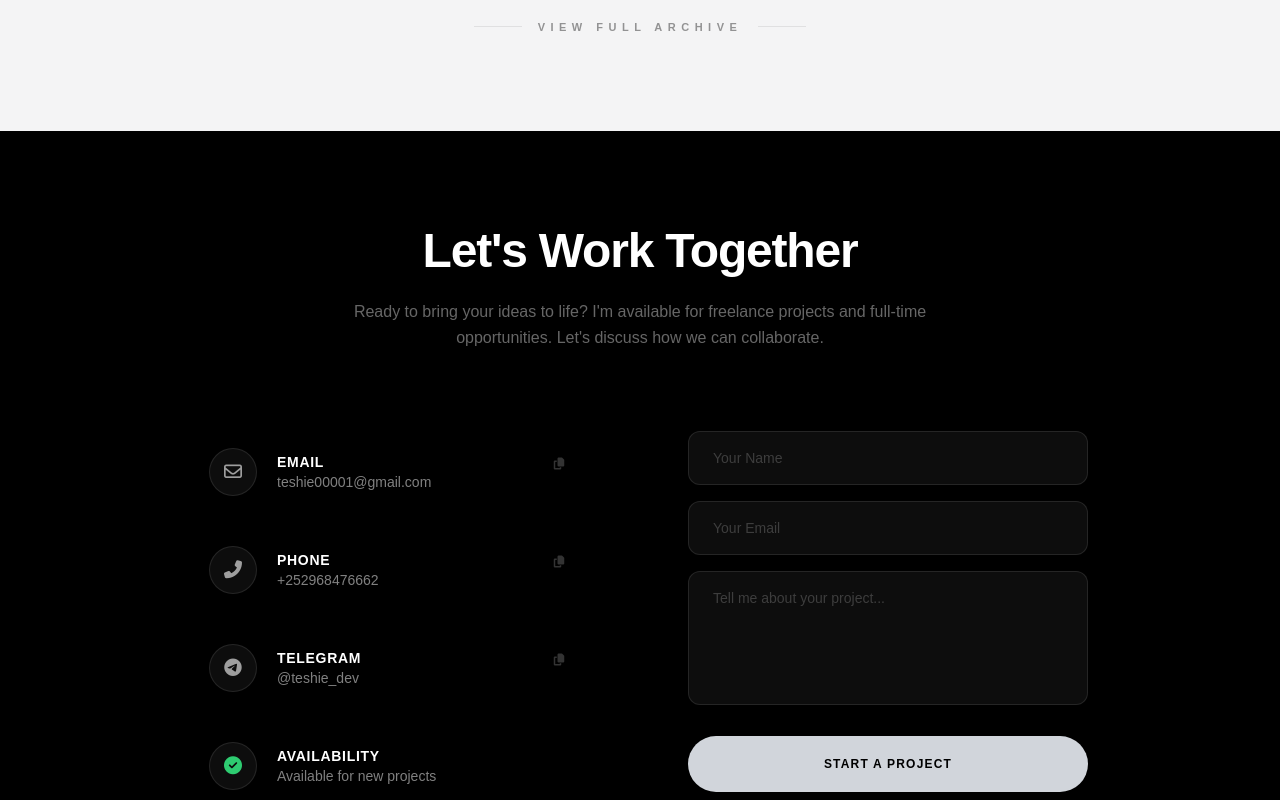
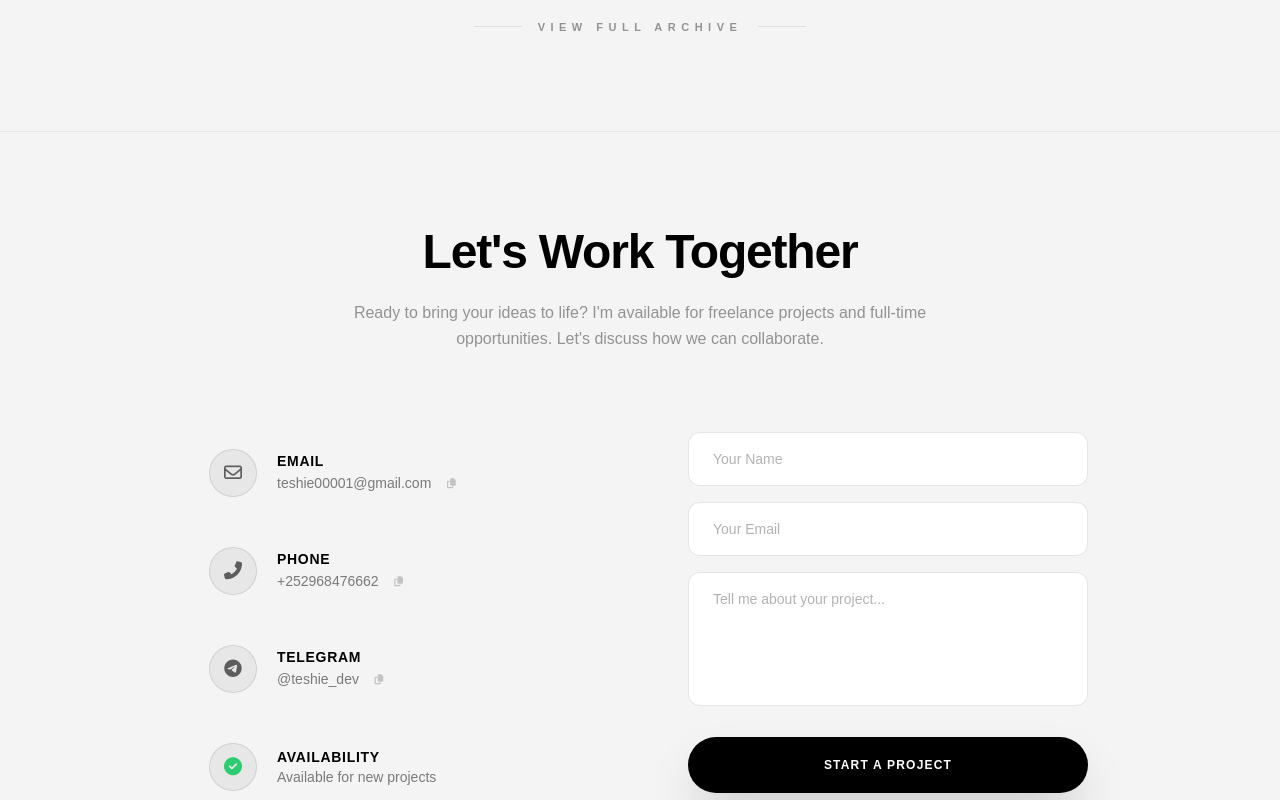
Before and after one commit to teshx/Newportifolio, a Next.js app: page / in a window 1280 px wide. Shown: the part 4200-5000 px from the top of the page. Built offline with nearby package versions, Linux system fonts and the light colour scheme.

Commit message:
correcting light mode and copy button

```diff
--- a/src/app/components/Contact.tsx
+++ b/src/app/components/Contact.tsx
@@ -20,42 +20,42 @@ const ContactInfoItem: React.FC<{
     return (
         <div
             onClick={handleCopy}
-            className={`flex items-center justify-between p-4 rounded-2xl border border-transparent transition-all duration-300 group ${copyable ? 'cursor-pointer hover:bg-white/[0.03] hover:border-white/5' : ''}`}
+            className={`flex items-center p-4 rounded-2xl border border-transparent transition-all duration-300 group ${copyable ? 'cursor-pointer hover:bg-black/[0.03] dark:hover:bg-white/[0.03] hover:border-black/5 dark:hover:border-white/5' : ''}`}
         >
-            <div className="flex items-center gap-5">
-                <div className={`w-12 h-12 rounded-full border border-white/10 flex items-center justify-center bg-white/5 transition-all duration-300 group-hover:border-[#2ecc71]/50 ${highlight ? 'text-[#2ecc71]' : 'text-white/60'}`}>
+            <div className={`w-12 h-12 rounded-full border border-black/10 dark:border-white/10 flex items-center justify-center bg-black/5 dark:bg-white/5 transition-all duration-300 group-hover:border-[#2ecc71]/50 ${highlight ? 'text-[#2ecc71]' : 'text-black/60 dark:text-white/60'} mr-5`}>
                 <i className={`${icon} text-lg transition-all`}></i>
             </div>
+
             <div className="flex flex-col">
-                    <span className="text-sm font-bold text-white uppercase tracking-wider">{title}</span>
-                    <span className="text-white/50 text-sm font-light break-all">{detail}</span>
+                <span className="text-sm font-bold text-black dark:text-white uppercase tracking-wider">{title}</span>
+                <div className="flex items-center gap-2">
+                    <span className="text-black/50 dark:text-white/50 text-sm font-light break-all">{detail}</span>
+                    {copyable && (
+                        <div className="relative">
+                            <div className={`w-6 h-6 flex items-center justify-center rounded-md transition-all duration-300 ${copied ? 'bg-[#2ecc71]/20 text-[#2ecc71]' : 'text-black/20 dark:text-white/20 group-hover:text-black/40 dark:group-hover:text-white/40'}`}>
+                                <i className={`fas ${copied ? 'fa-check' : 'fa-copy'} text-[10px]`}></i>
                             </div>
-            </div>
-
-            {copyable && (
-                <div className="flex flex-col items-end gap-1">
-                    <div className={`w-8 h-8 flex items-center justify-center rounded-lg transition-all duration-300 ${copied ? 'bg-[#2ecc71]/20 text-[#2ecc71]' : 'text-white/20 group-hover:text-white/40 bg-white/0 group-hover:bg-white/5'}`}>
-                        <i className={`fas ${copied ? 'fa-check' : 'fa-copy'} text-xs`}></i>
-                    </div>
-                    <span className={`text-[8px] font-mono tracking-widest transition-opacity duration-300 ${copied ? 'text-[#2ecc71] opacity-100' : 'opacity-0'}`}>
+                            <span className={`absolute left-full ml-2 top-1/2 -translate-y-1/2 text-[8px] font-mono tracking-widest transition-opacity duration-300 pointer-events-none whitespace-nowrap ${copied ? 'text-[#2ecc71] opacity-100' : 'opacity-0'}`}>
                                 COPIED
                             </span>
                         </div>
                     )}
+                </div>
+            </div>
         </div>
     );
 };
 
 const Contact: React.FC = () => {
     return (
-        <section id="contact" className="py-24 px-[10vw] lg:px-[15vw] bg-black">
+        <section id="contact" className="py-24 px-[10vw] lg:px-[15vw] bg-transparent border-t border-black/5 dark:border-white/5">
             <div className="max-w-7xl mx-auto">
                 {/* Header Section */}
                 <div className="text-center max-w-2xl mx-auto mb-20 space-y-6">
-                    <h2 className="text-4xl md:text-5xl font-black text-white tracking-tight">
+                    <h2 className="text-4xl md:text-5xl font-black text-black dark:text-white tracking-tight">
                         Let's Work Together
                     </h2>
-                    <p className="text-white/40 text-sm md:text-base leading-relaxed font-light">
+                    <p className="text-black/40 dark:text-white/40 text-sm md:text-base leading-relaxed font-light">
                         Ready to bring your ideas to life? I'm available for freelance projects and full-time opportunities. Let's discuss how we can collaborate.
                     </p>
                 </div>
@@ -96,21 +96,21 @@ const Contact: React.FC = () => {
                             <input
                                 type="text"
                                 placeholder="Your Name"
-                                className="w-full bg-white/5 border border-white/10 rounded-xl px-6 py-4 text-white text-sm focus:outline-none focus:border-[#2ecc71] transition-all placeholder:text-white/20"
+                                className="w-full bg-white dark:bg-white/5 border border-black/10 dark:border-white/10 rounded-xl px-6 py-4 text-black dark:text-white text-sm focus:outline-none focus:border-[#2ecc71] transition-all placeholder:text-black/30 dark:placeholder:text-white/20"
                             />
                             <input
                                 type="email"
                                 placeholder="Your Email"
-                                className="w-full bg-white/5 border border-white/10 rounded-xl px-6 py-4 text-white text-sm focus:outline-none focus:border-[#2ecc71] transition-all placeholder:text-white/20"
+                                className="w-full bg-white dark:bg-white/5 border border-black/10 dark:border-white/10 rounded-xl px-6 py-4 text-black dark:text-white text-sm focus:outline-none focus:border-[#2ecc71] transition-all placeholder:text-black/30 dark:placeholder:text-white/20"
                             />
                             <textarea
                                 placeholder="Tell me about your project..."
                                 rows={5}
-                                className="w-full bg-white/5 border border-white/10 rounded-xl px-6 py-4 text-white text-sm focus:outline-none focus:border-[#2ecc71] transition-all placeholder:text-white/20 resize-none"
+                                className="w-full bg-white dark:bg-white/5 border border-black/10 dark:border-white/10 rounded-xl px-6 py-4 text-black dark:text-white text-sm focus:outline-none focus:border-[#2ecc71] transition-all placeholder:text-black/30 dark:placeholder:text-white/20 resize-none"
                             ></textarea>
                         </div>
 
-                        <button className="w-full py-5 bg-[#d1d5db] hover:bg-white text-black font-black uppercase tracking-widest text-xs rounded-full transition-all transform active:scale-[0.98] shadow-2xl">
+                        <button className="w-full py-5 bg-black dark:bg-[#d1d5db] hover:bg-zinc-800 dark:hover:bg-white text-white dark:text-black font-black uppercase tracking-widest text-xs rounded-full transition-all transform active:scale-[0.98] shadow-2xl">
                             Start a Project
                         </button>
                     </div>
```
Lines whose indentation alone changed are shown as unchanged.
